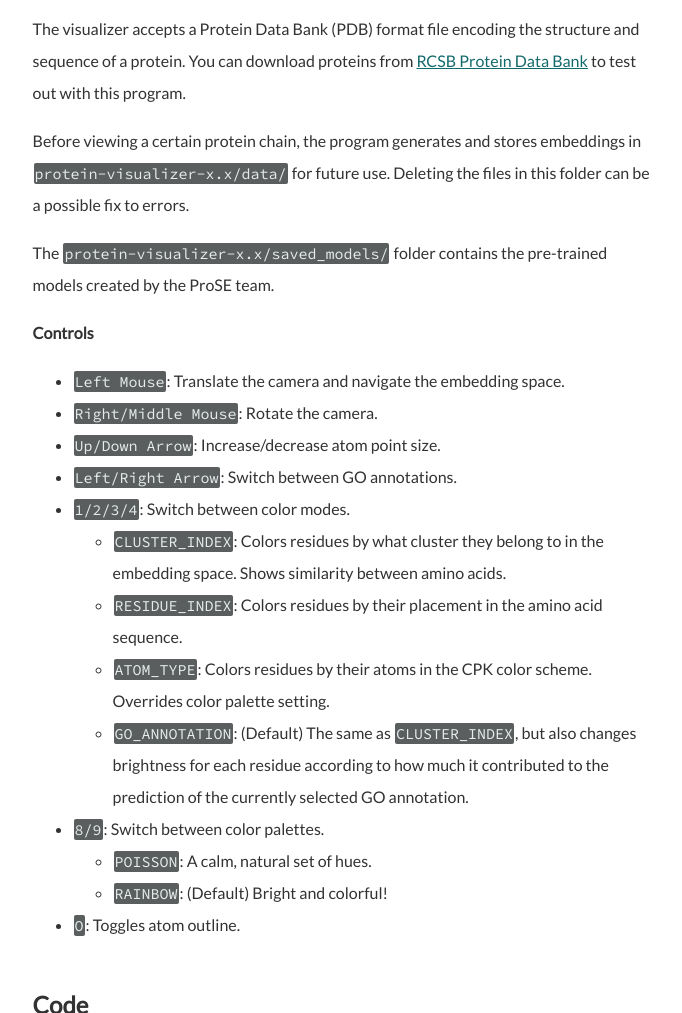
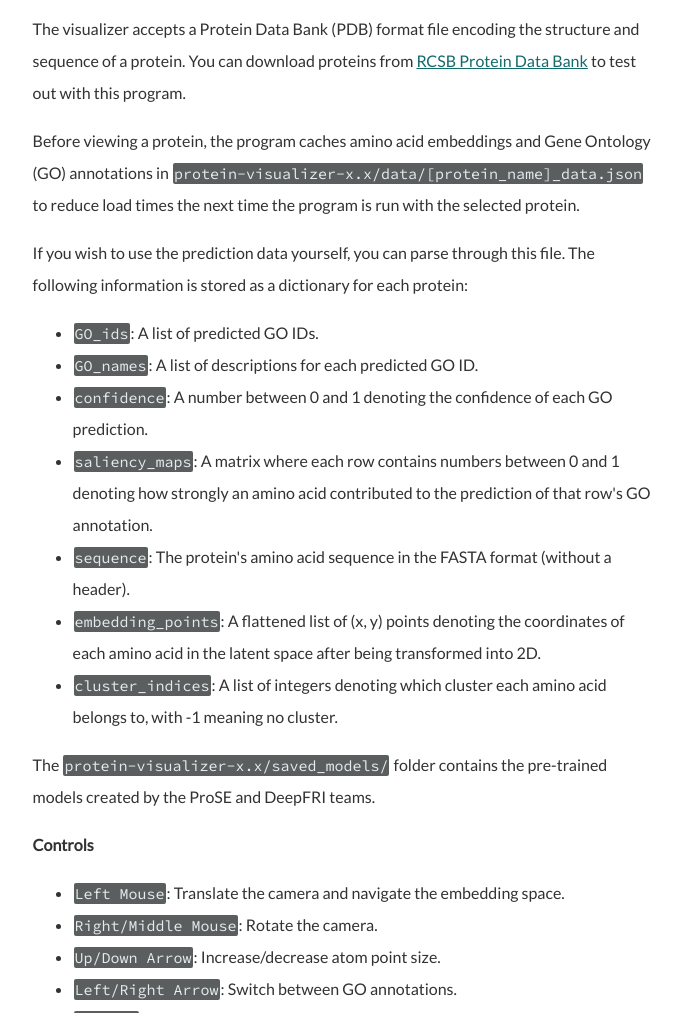
Before and after one commit to kiwijuice56/protein-visualizer, a plain HTML site: page docs/index.html in a window 1280 px wide. Shown: the part 902-1915 px from the top of the page, without its empty margins (339-1021 px from the left). Drawn offline with Linux system fonts and the light colour scheme.

Commit message:
Updated website documentation

```diff
--- a/docs/index.html
+++ b/docs/index.html
@@ -30,12 +30,27 @@
                 a protein. You can download proteins from
                 <a href="https://www.rcsb.org/">RCSB Protein Data Bank</a> to test out with this program.
             </p>
-            <p>Before viewing a certain protein chain, the program generates and stores embeddings in
-                <code>protein-visualizer-x.x/data/</code> for future use. Deleting the files in this folder
-                can be a possible fix to errors.
+            <p>Before viewing a protein, the program caches amino acid embeddings and Gene Ontology (GO) annotations in
+                <code>protein-visualizer-x.x/data/[protein_name]_data.json</code> to reduce load times the next time the
+                program is run with the selected protein.
             </p>
+            <p>If you wish to use the prediction data yourself, you can parse through this file.
+                The following information is stored as a dictionary for each protein:
+            </p>
+            <ul>
+                <li><code>GO_ids</code>: A list of predicted GO IDs.</li>
+                <li><code>GO_names</code>: A list of descriptions for each predicted GO ID.</li>
+                <li><code>confidence</code>: A number between 0 and 1 denoting the confidence of each GO prediction.</li>
+                <li><code>saliency_maps</code>: A matrix where each row contains numbers between 0 and 1 denoting how
+                    strongly an amino acid contributed to the prediction of that row's GO annotation.</li>
+                <li><code>sequence</code>: The protein's amino acid sequence in the FASTA format (without a header).</li>
+                <li><code>embedding_points</code>: A flattened list of (x, y) points denoting the coordinates of each
+                    amino acid in the latent space after being transformed into 2D.</li>
+                <li><code>cluster_indices</code>: A list of integers denoting which cluster each amino acid belongs to, with -1 meaning no cluster.</li>
+
+            </ul>
             <p> The <code>protein-visualizer-x.x/saved_models/</code> folder contains the pre-trained models created by
-            the ProSE team.</p>
+            the ProSE and DeepFRI teams.</p>
 
             <h2>Controls</h2>
             <ul>
```
